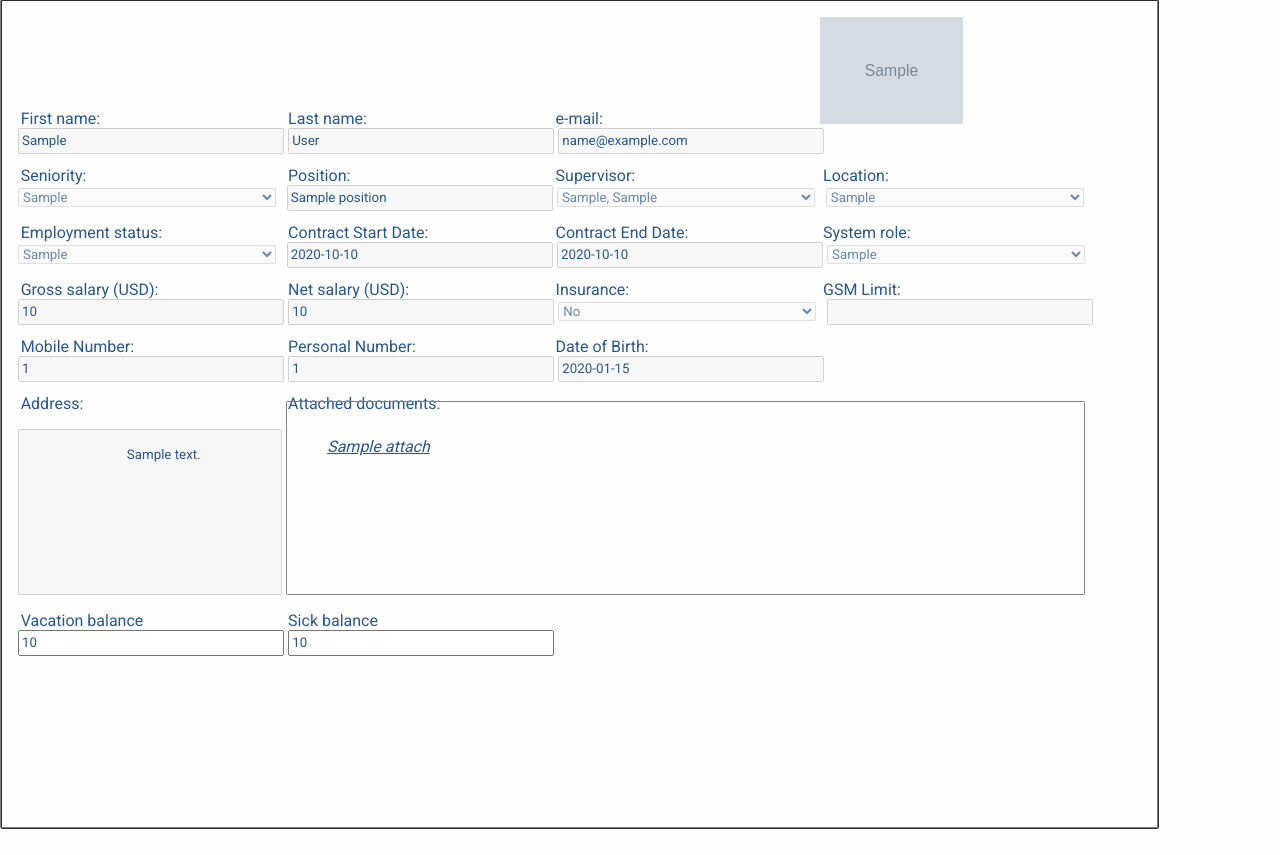
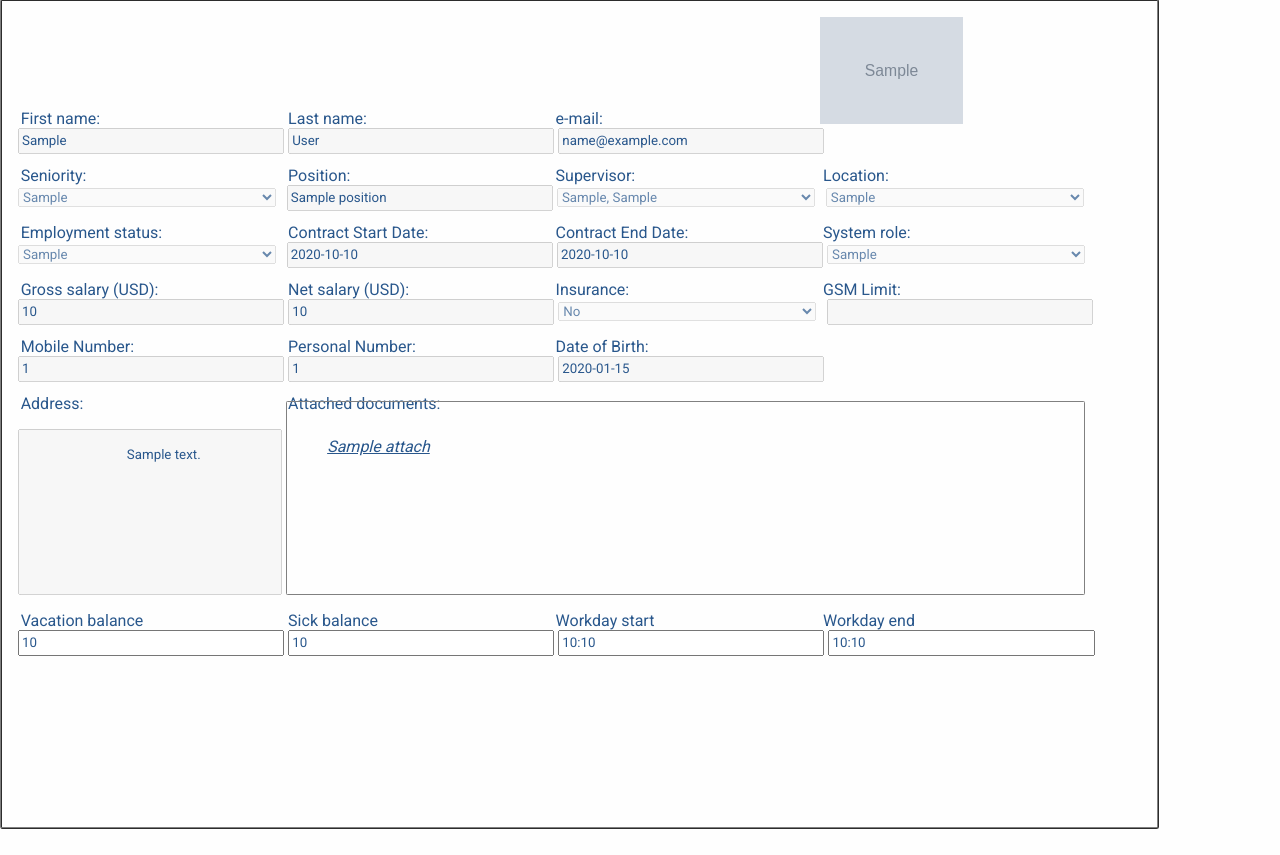
Before and after one commit to tigeorgia/OfficeManager, a Django app: template employee/templates/manage_profile.html in a window 1280 px wide. Shown: the part 145-1000 px from the top of the page. Run offline with Django 3.2, Linux system fonts and the light colour scheme; the template is opened without the code that fills it: most values are stand-ins (such as "Sample title", 1, 10 or a date in 2020); grey boxes marked "Sample" are stand-in pictures.

Commit message:
Added workday start and end for the timesheet construction in profile presentation and editing

```diff
--- a/employee/static/css/profile.css
+++ b/employee/static/css/profile.css
@@ -45,6 +45,11 @@
 
 #profile-details form select {
 	margin-right: 5pt;
+}
+
+
+#profile-details form select option {
+	display: block;
 }
 
 #profile-details form img {
--- a/employee/templates/manage_profile.html
+++ b/employee/templates/manage_profile.html
@@ -268,12 +268,18 @@
 
 				<label>Vacation balance</label>
 				<label>Sick balance</label>
+				<label>Workday start</label>
+				<label>Workday end</label>
 
 				<br>
 
 				<input name="leave-hols" type="number" value={% if editedemployee.leave_balance_HOLS %} "{{ editedemployee.leave_balance_HOLS }}" {% else %} "" {% endif %}></input>
 
 				<input name="leave-sick" type="number" value={% if editedemployee.leave_balance_SICK %} "{{ editedemployee.leave_balance_SICK }}" {% else %} "" {% endif %}></input>
+
+				<input name="workday-start" type="text" value={% if editedemployee.workday_start %} "{{ editedemployee.workday_start|time:"H:i" }}" {% else %} "" {% endif %}></input>
+
+				<input name="workday-end" type="text" value={% if editedemployee.workday_end %} "{{ editedemployee.workday_end|time:"H:i" }}" {% else %} "" {% endif %}></input>
 
 			</div>
 
--- a/employee/views.py
+++ b/employee/views.py
@@ -110,6 +110,9 @@ def save_profile_to_database( request ):
 
     profile.leave_balance_HOLS = post_data["leave-hols"]
     profile.leave_balance_SICK = post_data["leave-sick"]
+
+    profile.workday_start = datetime.strptime( post_data["workday-start"], '%H:%M')
+    profile.workday_end = datetime.strptime( post_data["workday-end"], '%H:%M')
 
     try:
         profile.save()
```
